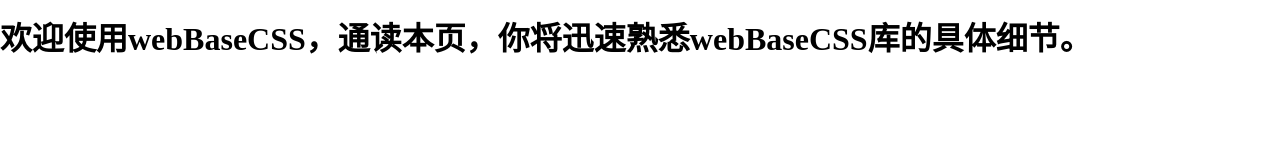
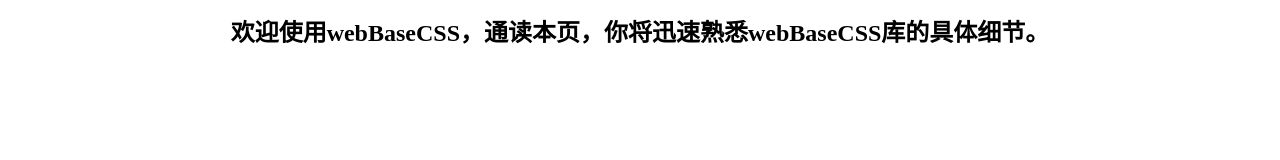
Before and after one commit to Chris-Kin/webBaseCSS, a website built with webpack: page index.html in a window 1280 px wide. Built offline with nearby package versions, Linux system fonts and the light colour scheme.

Commit message:
feat:使用index.css

```diff
--- a/index.html
+++ b/index.html
@@ -10,7 +10,7 @@
 </head>
 <body>
   <div id="app">
-    <h1>欢迎使用webBaseCSS，通读本页，你将迅速熟悉webBaseCSS库的具体细节。</h1>
+    <h2 class="ta-c">欢迎使用webBaseCSS，通读本页，你将迅速熟悉webBaseCSS库的具体细节。</h2>
     <ul>
       <li v-for="el in categoryList">
         <strong>{{el}}:</strong>
```
